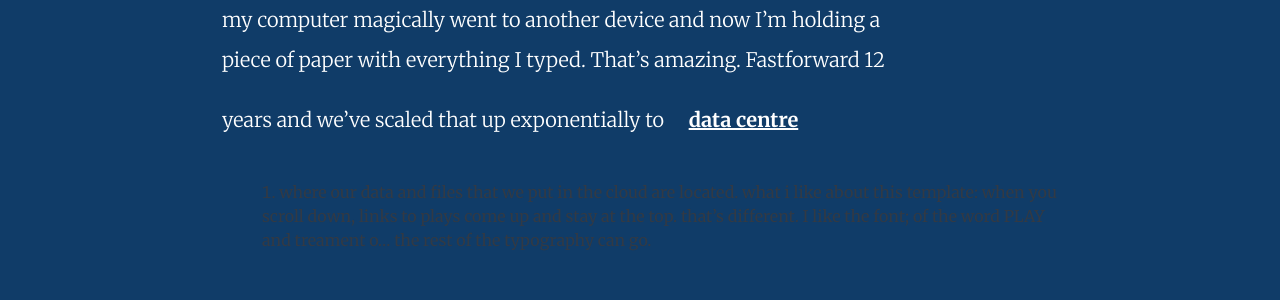
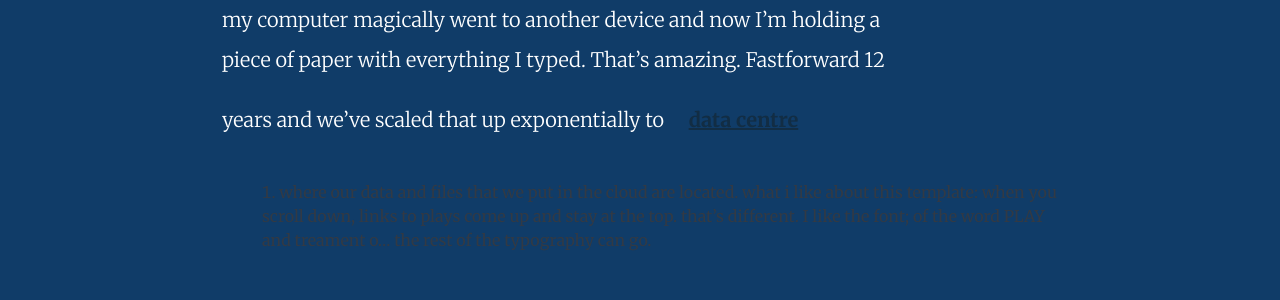
Before and after one commit to ModernizationDigital/ModernizationDigital.github.io, a Jekyll site: the page built from index.html, in a window 1280 px wide. Shown: the part 796-1096 px from the top of the page. Built offline with Jekyll 4.4.1, drawn with Linux system fonts in a browser that asks for light colours.

Commit message:
updated color of popup text

```diff
--- a/assets/_sass/styles.scss
+++ b/assets/_sass/styles.scss
@@ -653,6 +653,7 @@
 .trigger_popup_fricc {
   cursor: pointer;
   font-size: 20px;
+  color: #122d44;
   margin: 20px;
   display: inline-block;
   font-weight: bold;
```
